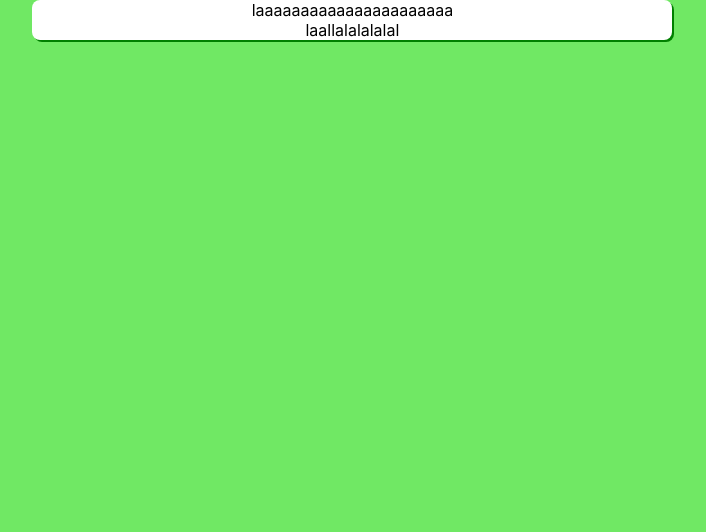
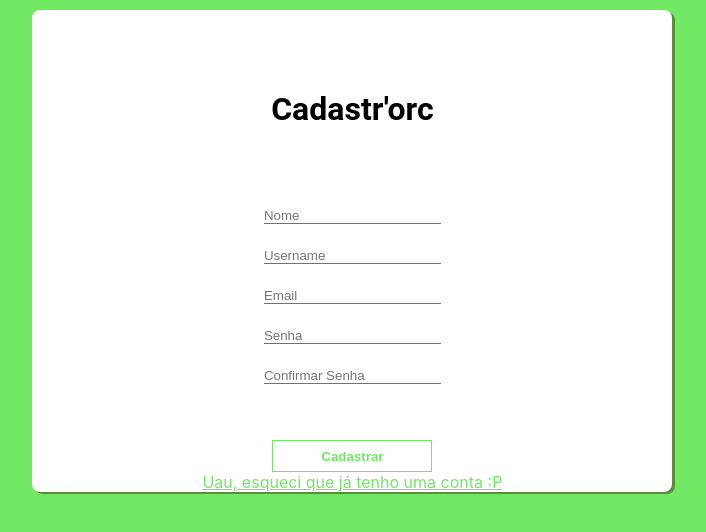
Before and after one commit to matix0/hackathonTime1, a React (Create React App) app in the folder app/: page / in a window 1280 px wide. Shown: the top 532 px of the page, without its empty margins (262-968 px from the left). Built offline with nearby package versions, Linux system fonts and the light colour scheme.

Commit message:
Exporting registration box component and styling part of the registration screen

```diff
--- a/app/src/components/registerBox/index.tsx
+++ b/app/src/components/registerBox/index.tsx
@@ -1,11 +1,11 @@
 import './style.css'
 
-export function RegisterBox(){
+export interface RegisterBoxProps {
+   children: React.ReactNode
+}
+
+export const RegisterBox: React.FC<RegisterBoxProps> = ({ children }) => {
     return(
-        <div id="content-global">
-            <div className="content-register-box">
-                laaaaaaaaaaaaaaaaaaaaaa<br/>laallalalalalal
-            </div>
-        </div>
-    )
+    <div id="content-global">{children}</div>
+ )
 }
--- a/app/src/components/registerBox/style.css
+++ b/app/src/components/registerBox/style.css
@@ -4,13 +4,11 @@
     box-sizing: border-box;
 }
 #content-global{
-    display: flex;
+    width: 50%;
+    margin-top: 10px;
+    margin-left: 23vw;
+    border-radius: 8px;
+    background: #fff;
+    box-shadow: 3px 2px #5a8d3b;
+    text-align: center;
 }
-.content-register-box{
-    background: #fff;
-    width: 50%;
-    text-align: center;
-    margin-left: 23vw;
-    box-shadow: 2px 2px green;
-    border-radius: 8px;
-}
--- a/app/src/pages/registerPage/index.tsx
+++ b/app/src/pages/registerPage/index.tsx
@@ -3,8 +3,41 @@ import './style.css'
 
 export function RegisterPage(){
     return (
+
+        // main div
         <div className='content'>
-            <div><RegisterBox/></div>
+
+            {/* exported component box */}
+            <RegisterBox>
+
+                {/* page title */}
+                <div className='title-content'>
+                    <h1>Cadastr'orc</h1>
+                </div>
+
+                {/* form with all inputs and types */}
+                <form>
+                    <input type="text" placeholder="Nome"/>
+                    <input type="text"  placeholder="Username"/>
+                    <input type="email" placeholder="Email"/>
+                    <input type="password" placeholder="Senha"/>
+                    <input type="password" placeholder="Confirmar Senha"/>
+
+
+                    {/* register button where will have connection with back */}
+                    <button>
+                        Cadastrar
+                    </button>
+
+                </form>
+
+
+                {/* link to login page */}
+                <div className="link-content">
+                    <a href="/">Uau, esqueci que já tenho uma conta :P</a>
+                </div>
+
+            </RegisterBox>
         </div>
     )
 }
--- a/app/src/pages/registerPage/style.css
+++ b/app/src/pages/registerPage/style.css
@@ -1,9 +1,70 @@
+/* styling of part of the entire screen */
 
 *{
     margin: 0;
     padding: 0;
     box-sizing: border-box;
 }
+
 body{
     background: #70E864;
 }
+
+/* stylization of the registration page title */
+
+.title-content{
+    padding-top: 5rem;
+    padding-bottom: 5rem;
+}
+
+h1{
+    font-family: 'Roboto';
+}
+
+/* stylization of the registration form */
+
+form{
+    display: flex;
+    flex-direction: column;
+    align-items: center;
+    text-align: center;
+}
+
+/* styling form inputs */
+
+input{
+    margin-bottom: 1.5rem;
+    border: none;
+    border-bottom: 1px solid rgb(116, 113, 113);
+    outline: none;
+}
+
+input:hover{
+    cursor: pointer;
+}
+
+/* styling form button */
+
+button{
+    width: 10rem;
+    height: 2rem;
+    margin-top: 2rem;
+
+
+    font-weight: bold;
+    background-color: #fff;
+    color: #70E864;
+    border: 1px solid #70E864;
+    transition-duration: 1.0s;
+}
+
+button:hover{
+    cursor: pointer;
+    box-shadow: 0 5px 5px 0 rgba(0,0,0,0.24), 0 17px 50px 0 rgba(0,0,0,0.19);
+}
+
+/* styling link */
+
+a{
+    color: #70E864;
+}
```
